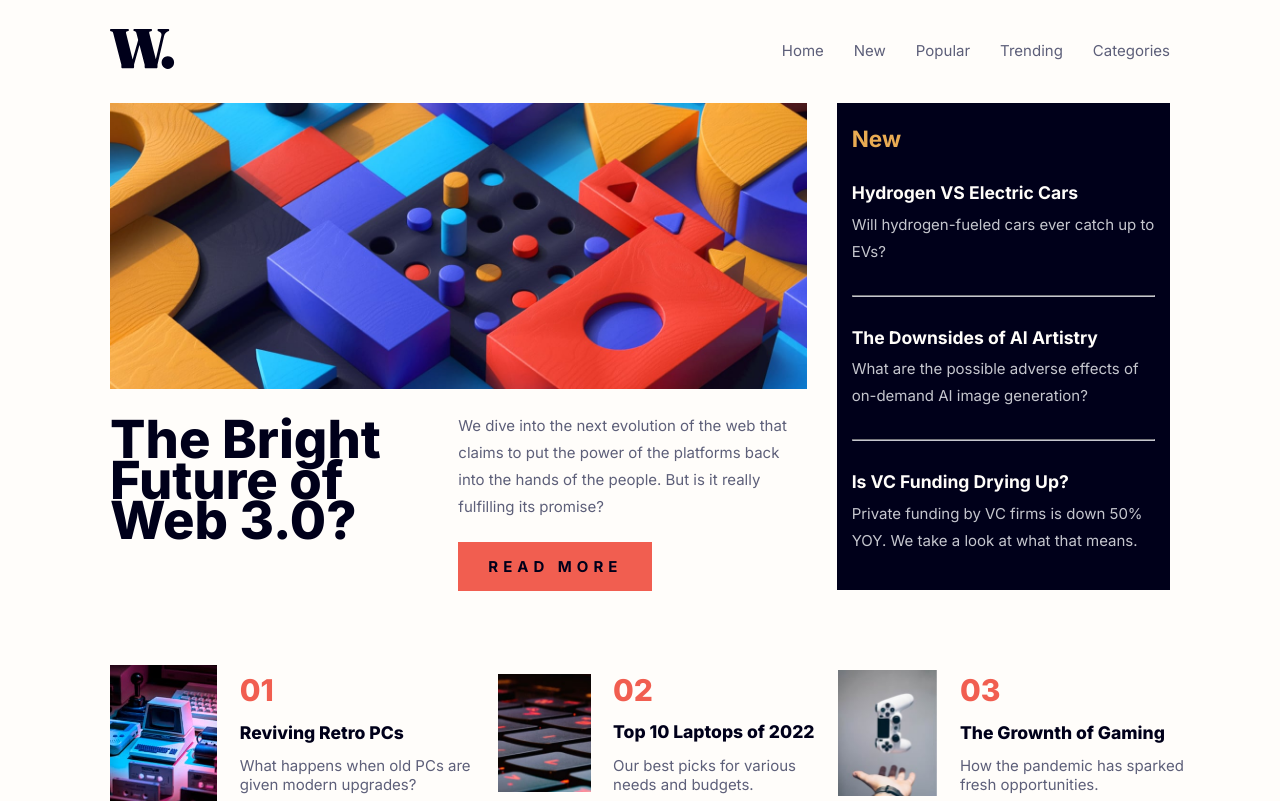
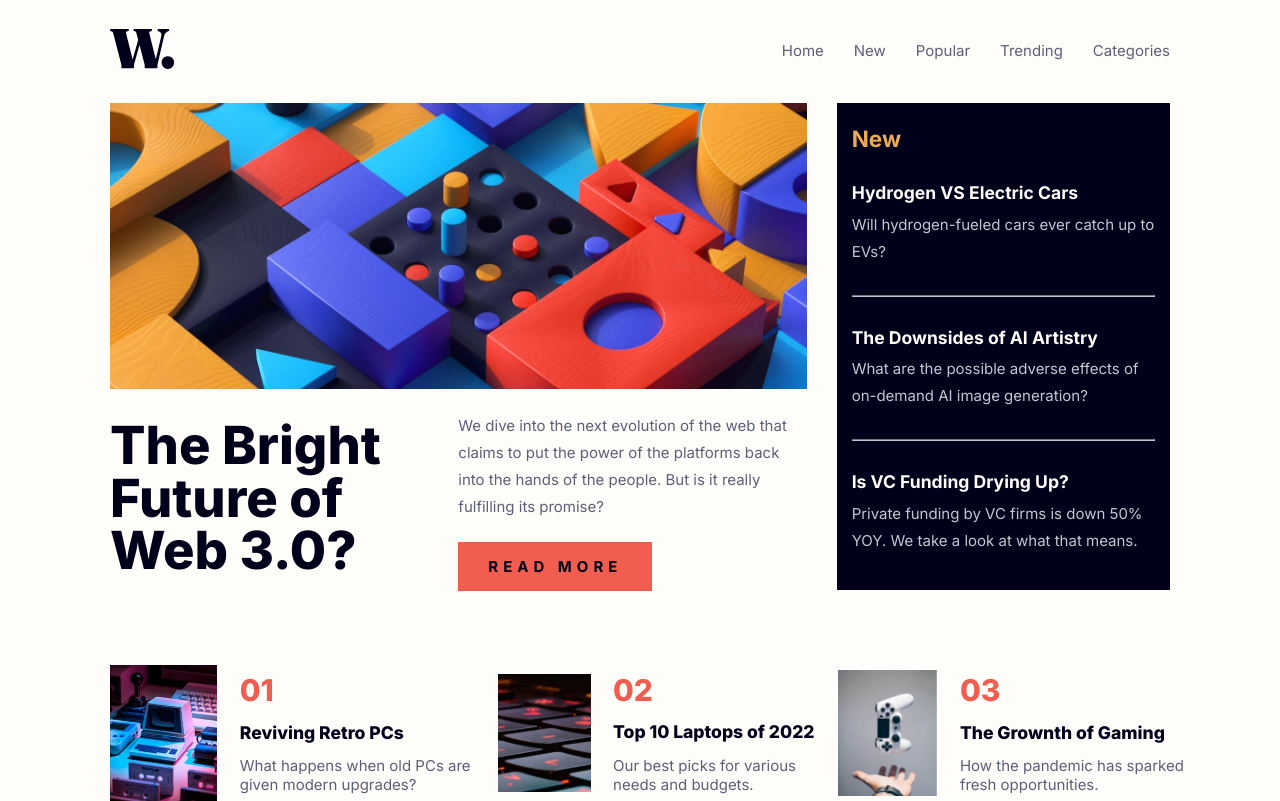
Before and after one commit to Gbw699/news-homepage-frontend-mentor, an Angular app: page / in a window 1280 px wide. Built offline with nearby package versions, Linux system fonts and the light colour scheme.

Commit message:
Add meta description for SEO; adjust line-height in main component styles; remove unused min-width variable

```diff
--- a/src/index.html
+++ b/src/index.html
@@ -5,6 +5,10 @@
     <title>NewsHomepageFrontendMentor</title>
     <base href="/" />
     <meta name="viewport" content="width=device-width, initial-scale=1" />
+    <meta
+      name="description"
+      content="News Homepage solution for the frontend mentor challenge"
+    />
     <link rel="icon" type="image/x-icon" href="favicon-32x32.png" />
   </head>
   <body>
--- a/src/main/main.component.scss
+++ b/src/main/main.component.scss
@@ -32,6 +32,7 @@
       padding-right: 0.5rem;
       font-size: 3.5rem;
       margin-top: 2rem;
+      line-height: 3.5rem;
     }
   }
   div {
--- a/src/styles.scss
+++ b/src/styles.scss
@@ -4,7 +4,6 @@
 
 $Mobile: 375px;
 $Desktop: 1440px;
-// $MinWidth: 1090px;
 $MinWidth: 815px;
 
 // ## Colors
```
